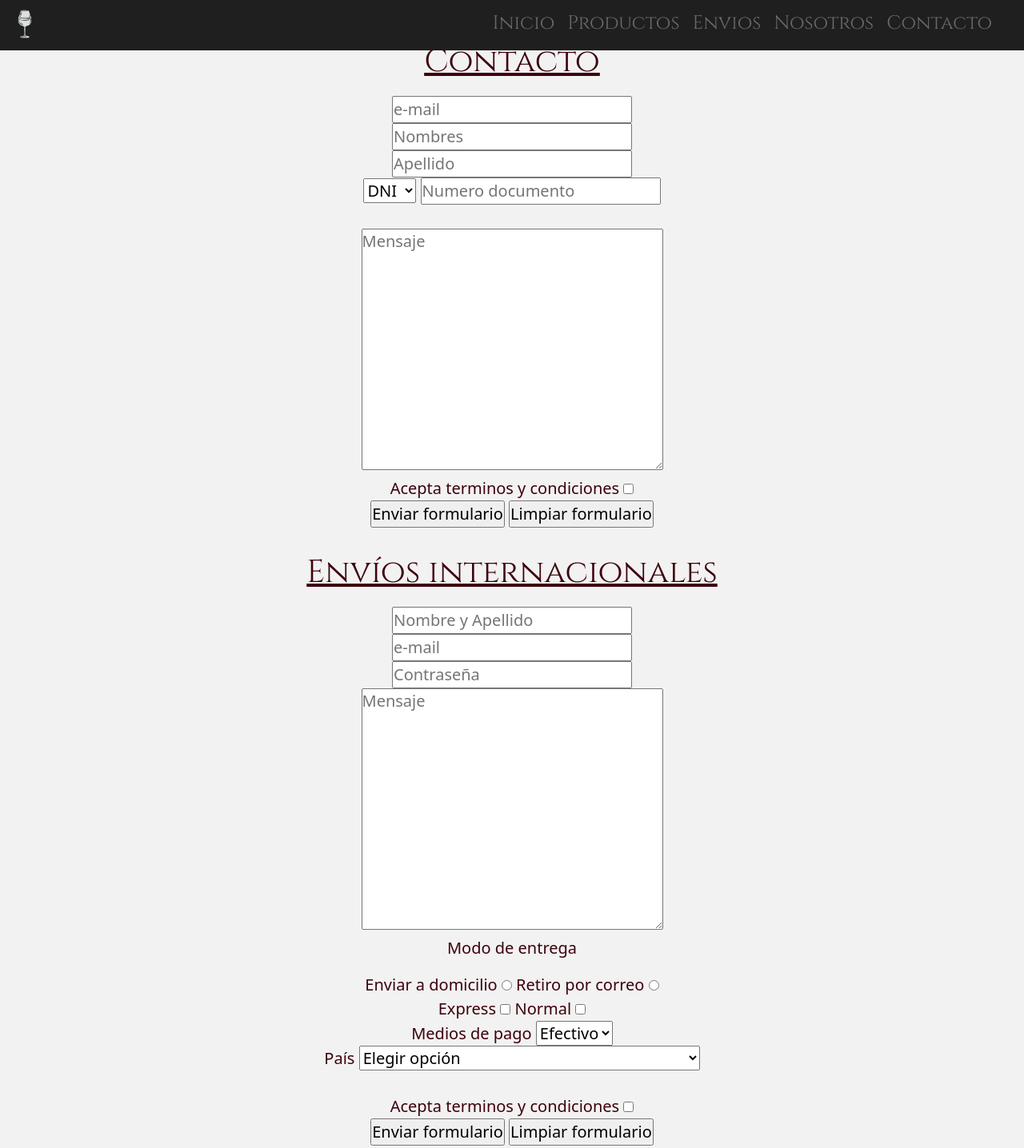
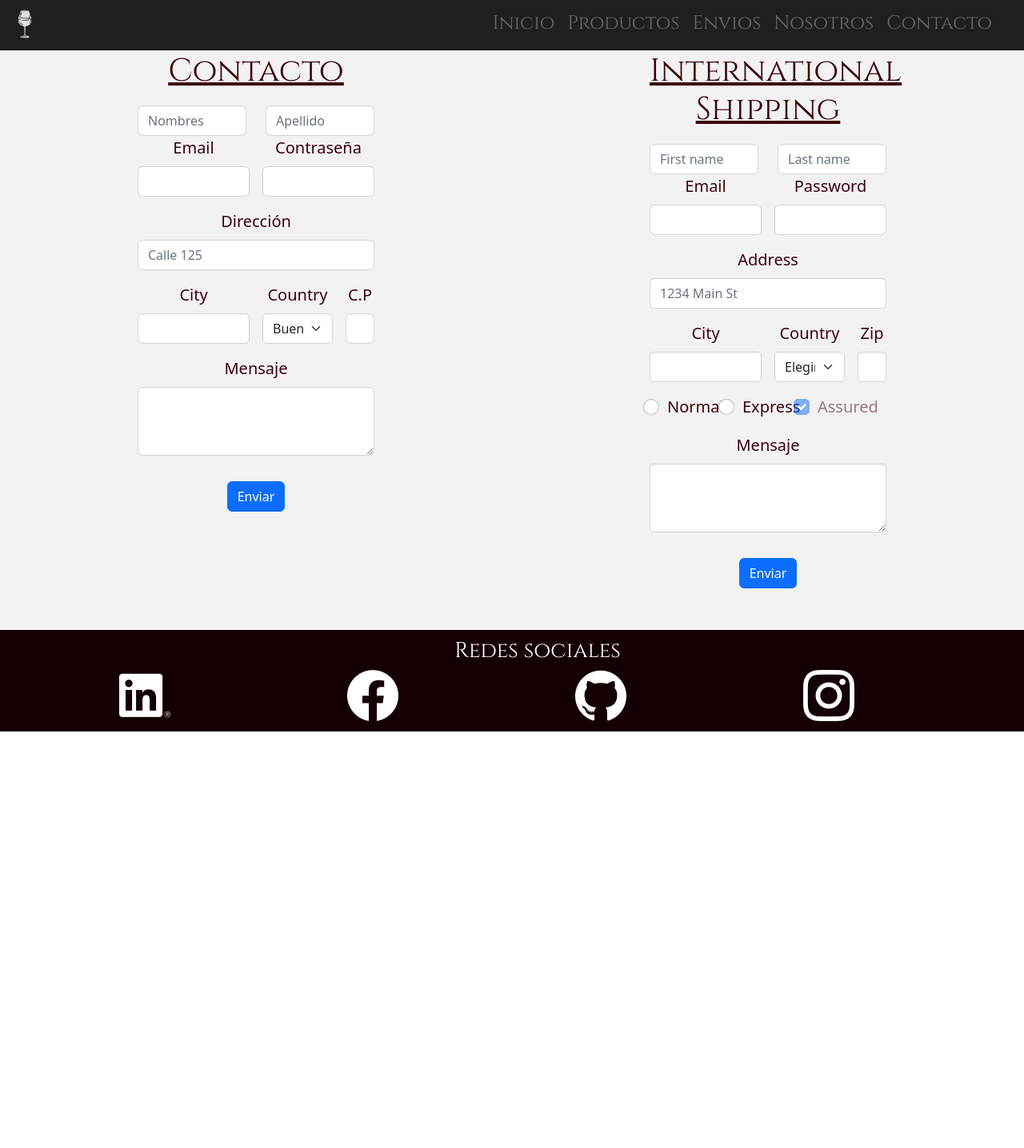
Before and after one commit to JorgeUrquiza/Vinoteca, a website: page contacto.html in a window 1280 px wide. Shown: the part 5-1441 px from the top of the page at 80% size. After the commit the page ends 920 px from the top, so only its background shows below. Drawn offline with nearby package versions, Linux system fonts and the light colour scheme.

Commit message:
cambio en contacto

```diff
--- a/SCSS/pages/_contacto.scss
+++ b/SCSS/pages/_contacto.scss
@@ -1,10 +1,10 @@
 body .main__contact {
-    margin-top: 20%;
+    padding-top: 19%;
     height: 100%;
-    background: #f2f2f2;
+    background: map-get($colors , halfWhite);
     text-align: center;
     font-size: 20px;
-    color: map-get($colors , $key: primary );
+    color: map-get($colors , primary );
     h2 {
         padding-top: 2%;
         font-family: $fontPrimaty, $fontAlternative, serif;
@@ -12,20 +12,16 @@ body .main__contact {
         text-decoration: underline;
         padding-bottom: 11px;
     }
-    .country {
-        width: 100%;
-    }
 }
 
 @media (min-width: 992px) {
     body .main__contact {
-        margin-top: 2%;
+        display: grid;
+        grid-template-columns: repeat(2, 1fr);
+        padding-top: 5%;
+        padding-bottom: 4%;
         h2 {
-            padding-top: 2.5%;
             font-size: 40px;
-        }
-        .country {
-            width: auto;
         }
     }
 }
--- a/contacto.html
+++ b/contacto.html
@@ -46,75 +46,87 @@
       </div>
     </header>
     <main class="main__contact">
-      <div class="one">
+      <div class="container col-lg-6">
         <h2>Contacto</h2>
-          <form action="">
-            <input type="email" name="email" placeholder="e-mail" />
-            <br />
-              <input type="text" name="name" id="" placeholder="Nombres" />
-            <br />
-              <input type="text" name="lastName" id="" placeholder="Apellido" />
-            <br />
-            <select name="tipo de documento">
-              <option value="dni">DNI</option>
-              <option value="AL">Ci</option>
-              <option value="DE">Parg</option>
+        <div class="row">
+          <div class="col">
+            <input type="text" class="form-control" placeholder="Nombres" aria-label="First name">
+          </div>
+          <div class="col">
+            <input type="text" class="form-control" placeholder="Apellido" aria-label="Last name">
+          </div>
+        </div>
+        <form class="row g-3">
+          <div class="col-md-6">
+            <label for="inputEmail4" class="form-label">Email</label>
+            <input type="email" class="form-control" id="inputEmail4">
+          </div>
+          <div class="col-md-6">
+            <label for="inputPassword4" class="form-label">Contraseña</label>
+            <input type="password" class="form-control" id="inputPassword4">
+          </div>
+          <div class="col-12">
+            <label for="inputAddress" class="form-label">Dirección</label>
+            <input type="text" class="form-control" id="inputAddress" placeholder="Calle 125">
+          </div>
+          <div class="col-md-6">
+            <label for="inputCity" class="form-label">City</label>
+            <input type="text" class="form-control" id="inputCity">
+          </div>
+          <div class="col-md-4">
+            <label for="inputState" class="form-label">Country</label>
+            <select id="inputState" class="form-select">
+              <option selected>Buenos Aires</option>
+              <option>La Pampa</option>
+              <option>Mendoza</option>
+              <option>Bariloche</option>
+              <option>Ushuaia</option>
+              <option>Salta</option>
             </select>
-              <input type="number" placeholder="Numero documento">
-            <br />
-            <br />
-            <textarea
-              name="message"
-              id=""
-              cols="30"
-              rows="10"
-              placeholder="Mensaje"
-            ></textarea>
-            <br />
-            <label for="accept">Acepta terminos y condiciones</label>
-              <input type="checkbox" name="accept" value="Si" />
-            <br />
-              <input type="submit" value="Enviar formulario" name="sentForm" id="" />
-              <input type="reset" value="Limpiar formulario" />
-            <br />
           </div>
-      <div class="two">
-          <h2>Envíos internacionales</h2>
-          <form action="">
-            <input type="text" name="name" id="" placeholder="Nombre y Apellido" />
-            <br />
-            <input type="email" name="email" placeholder="e-mail" />
-            <br />
-            <input type="password" name="password" placeholder="Contraseña" />
-            <br />
-            <textarea
-              name="message"
-                id=""
-              cols="30"
-              rows="10"
-              placeholder="Mensaje"
-            ></textarea>
-            <br />
-            <p>Modo de entrega</p>
-            <label for="envio">Enviar a domicilio</label>
-            <input type="radio" name="envio" value="domicilio" />
-            <label for="envio">Retiro por correo </label>
-            <input type="radio" name="envio" value="retirar" />
-            <br />
-            <label for="servicio">Express</label>
-            <input type="checkbox" name="servicio" value="Express" />
-            <label for="servicio">Normal</label>
-            <input type="checkbox" name="servicio" value="Normal" />
-            <br />
-            <label for="pay">Medios de pago</label>
-            <select name="pay" id="">
-              Medio de pago
-              <option value="efectivo">Efectivo</option>
-              <option value="tarjeta">Tarjeta</option>
-            </select>
-            <br />
-            <label for="country">País</label>
-            <select name="pais" class="country">
+          <div class="col-md-2">
+            <label for="inputZip" class="form-label">C.P</label>
+            <input type="text" class="form-control" id="inputZip">
+          </div>
+          <div class="mb-3">
+            <label for="exampleFormControlTextarea1" class="form-label">Mensaje</label>
+            <textarea class="form-control" id="exampleFormControlTextarea1" rows="3"></textarea>
+          </div>
+          <div class="col-12">
+          <button class="btn btn-primary" type="submit">Enviar</button>
+        </div>
+        </form>
+      </div>
+      <div class="container col-lg-6">
+        <div class="row">
+          <h2>International Shipping</h2>
+          <div class="col">
+            <input type="text" class="form-control" placeholder="First name" aria-label="First name">
+          </div>
+          <div class="col">
+            <input type="text" class="form-control" placeholder="Last name" aria-label="Last name">
+          </div>
+        </div>
+        <form class="row g-3">
+          <div class="col-md-6">
+            <label for="inputEmail4" class="form-label">Email</label>
+            <input type="email" class="form-control" id="inputEmail4">
+          </div>
+          <div class="col-md-6">
+            <label for="inputPassword4" class="form-label"> Password</label>
+            <input type="password" class="form-control" id="inputPassword4">
+          </div>
+          <div class="col-12">
+            <label for="inputAddress" class="form-label">Address</label>
+            <input type="text" class="form-control" id="inputAddress" placeholder="1234 Main St">
+          </div>
+          <div class="col-md-6">
+            <label for="inputCity" class="form-label">City</label>
+            <input type="text" class="form-control" id="inputCity">
+          </div>
+          <div class="col-md-4">
+            <label for="inputState" class="form-label">Country</label>
+            <select id="inputState" class="form-select">
               <option value="Elegir" id="AF">Elegir opción</option>
               <option value="Afganistán" id="AF">Afganistán</option>
               <option value="Albania" id="AL">Albania</option>
@@ -354,16 +366,34 @@
               <option value="Zambia" id="ZM">Zambia</option>
               <option value="Zimbabue" id="ZW">Zimbabue</option>
             </select>
-            <br />
-            <br />
-            <label for="accept">Acepta terminos y condiciones</label>
-            <input type="checkbox" name="accept" value="Si" />
-            <br />
-            <input type="submit" value="Enviar formulario" name="sentForm" id="" />
-            <input type="reset" value="Limpiar formulario" />
           </div>
-      <br>
+          <div class="col-md-2">
+            <label for="inputZip" class="form-label">Zip</label>
+            <input type="text" class="form-control" id="inputZip">
+          </div>
+          <div class="form-check form-check-inline col-3">
+            <input class="form-check-input" type="radio" name="inlineRadioOptions" id="inlineRadio1" value="option1">
+            <label class="form-check-label" for="inlineRadio1">Normal</label>
+          </div>
+          <div class="form-check form-check-inline col-3">
+            <input class="form-check-input" type="radio" name="inlineRadioOptions" id="inlineRadio2" value="option2">
+            <label class="form-check-label" for="inlineRadio2">Express</label>
+          </div>
+          <div class="form-check col-3">
+            <input class="form-check-input" type="checkbox" value="" id="flexCheckCheckedDisabled" checked disabled>
+            <label class="form-check-label" for="flexCheckCheckedDisabled">
+              Assured
+            </label>
+          </div>
+          <div class="mb-3">
+            <label for="exampleFormControlTextarea1" class="form-label">Mensaje</label>
+            <textarea class="form-control" id="exampleFormControlTextarea1" rows="3"></textarea>
+          </div>
+          <div class="col-12">
+          <button class="btn btn-primary" type="submit">Enviar</button>
+          </div>
         </form>
+      </div>
     </main>
     <footer class="footer">
       <div class="footer__paragraph">
```
Also changed, not shown: css/style.css, img/contacto.jpg (added). Lines whose indentation alone changed are shown as unchanged.
